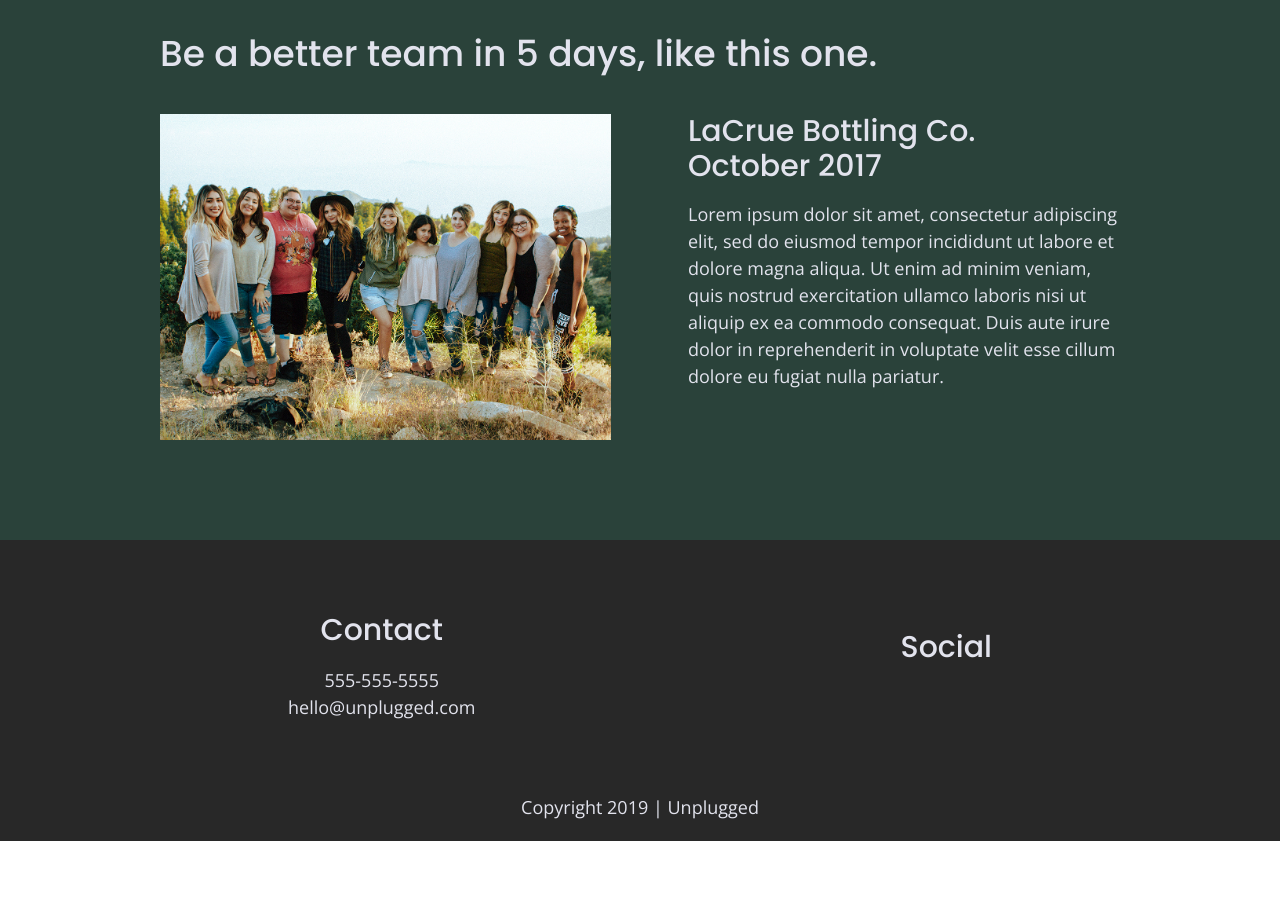
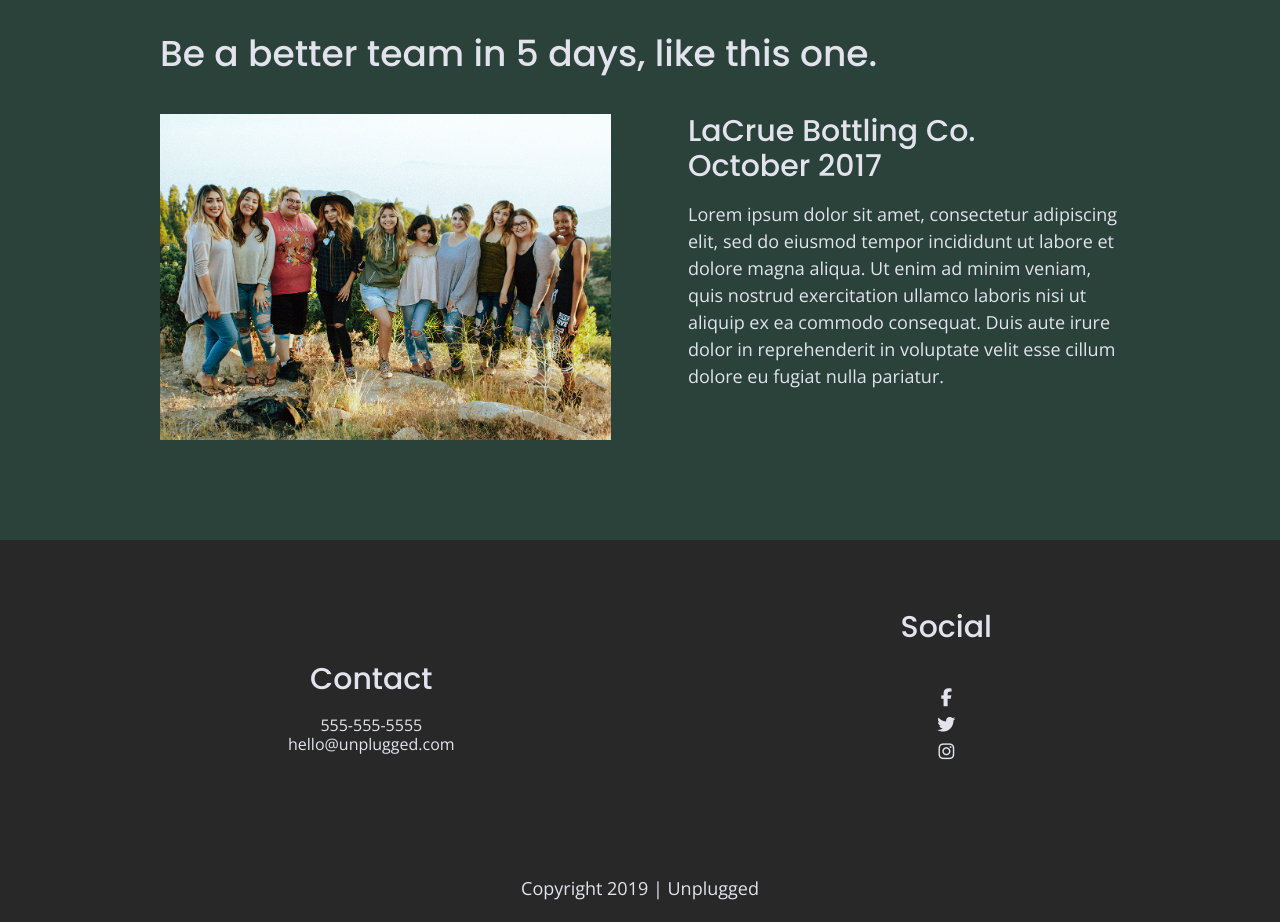
Before and after one commit to raqescar/unplugged-retreat, a website built with Parcel: page index.html in a window 1280 px wide. Shown: the part 2107-3029 px from the top of the page. Before the commit the page ends 2948 px from the top, so only its background shows below. Built offline with nearby package versions, Linux system fonts and the light colour scheme.

Commit message:
Adding social icons to all page footers

```diff
--- a/index.html
+++ b/index.html
@@ -165,22 +165,21 @@
 
       <div class="contact">
         <h4>Contact</h4>
-        <address><p>
+        <address>
           555-555-5555 <br>
           hello@unplugged.com
-        </p></address>
+        </address>
       </div>
 
       <div class="social">
+          <h4>Social</h4>
           <div class="social-icons">
-            <h4>Social</h4>
-            <p><a href="https://www.facebook.com/yoursite" target="_blank"></a></p>
-            <p><a href="https://www.twitter.com/yoursite" target="_blank"></a></p>
-            <p><a href="https://www.instagram.com/yoursite" target="_blank"></a></p>
+            <p><a href="https://www.facebook.com/yoursite" target="_blank"><i class="fab fa-facebook-f"></i></a></p>
+            <p><a href="https://www.twitter.com/yoursite" target="_blank"><i class="fab fa-twitter"></i></a></p>
+            <p><a href="https://www.instagram.com/yoursite" target="_blank"><i class="fab fa-instagram"></i></a></p>
                 <!-- other social links here -->
           </div>
       </div>
-
     </div> <!-- footer content ends -->
   </div> <!--footer content-wrapper ends-->
 
```
Also changed, not shown: about/index.html (+3 -3 lines), faq/index.html (+3 -3 lines).
